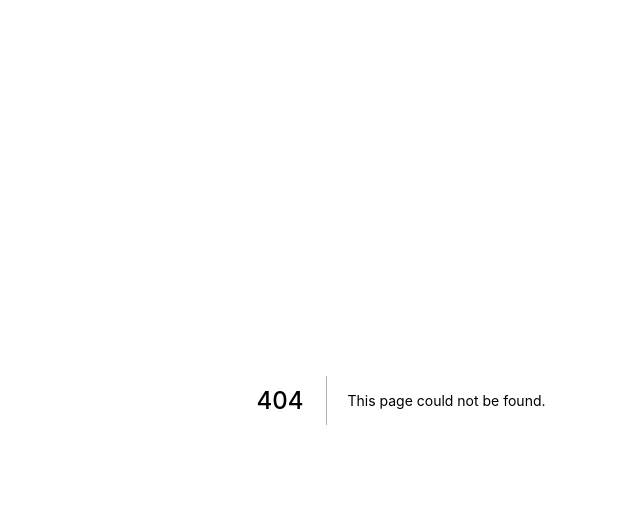
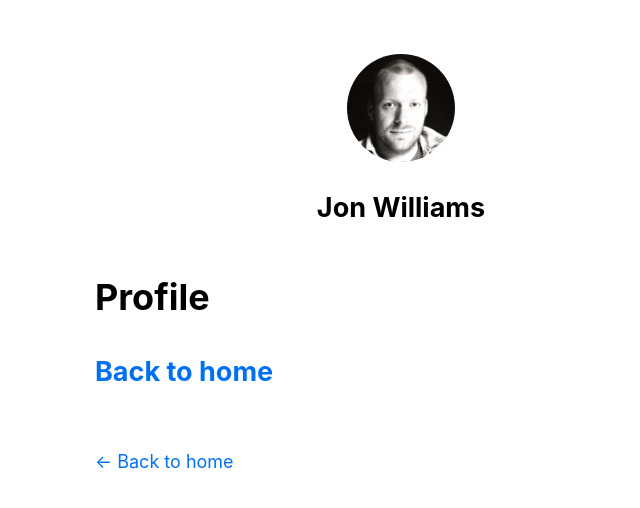
Before and after one commit to jon-williams-dev/jw-dev-next, a Next.js app: page /profile in a window 1280 px wide. Before the commit this address had no page. Shown: the top 508 px of the page, without its empty margins (239-879 px from the left). Built offline with nearby package versions, Linux system fonts and the light colour scheme.

Commit message:
added some very basix layout

```diff
--- /dev/null
+++ b/components/layout.js
@@ -0,0 +1,79 @@
+// import styles from './layout.module.css'
+
+// export default function Layout({ children }) {
+//   // return <div>{children}</div>
+//   return <div className={styles.container}>{children}</div>
+// }
+
+
+import Head from 'next/head'
+import Image from 'next/image'
+import styles from './layout.module.css'
+import utilStyles from '../styles/utils.module.css'
+import Link from 'next/link'
+
+const name = 'Jon Williams'
+export const siteTitle = 'Jon Williams Dev'
+
+export default function Layout({ children, home }) {
+  return (
+    <div className={styles.container}>
+      <Head>
+        <link rel="icon" href="/favicon.ico" />
+        <meta name="description" content="Jon Williams Full Stack Web Developer" />
+        //         <meta name="keywords" content="web,developer,web developer,full stack,freelance,freelancer,tuebingen,tübingen,germany,uk,england,ruby,rails,ruby on rails,ror,hotwire,react,next,html,css,javascript" />
+        <meta
+          property="og:image"
+          content={`https://og-image.vercel.app/${encodeURI(
+            siteTitle
+          )}.png?theme=light&md=0&fontSize=75px&images=https%3A%2F%2Fassets.vercel.com%2Fimage%2Fupload%2Ffront%2Fassets%2Fdesign%2Fnextjs-black-logo.svg`}
+        />
+        <meta name="og:title" content={siteTitle} />
+        <meta name="twitter:card" content="summary_large_image" />
+      </Head>
+      <header className={styles.header}>
+        {home ? (
+          <>
+            <Image
+              priority
+              src="/images/profile.jpg"
+              className={utilStyles.borderCircle}
+              height={144}
+              width={144}
+              alt={name}
+            />
+            <h1 className={utilStyles.heading2Xl}>{name}</h1>
+          </>
+        ) : (
+          <>
+            <Link href="/">
+              <a>
+                <Image
+                  priority
+                  src="/images/profile.jpg"
+                  className={utilStyles.borderCircle}
+                  height={108}
+                  width={108}
+                  alt={name}
+                />
+              </a>
+            </Link>
+            <h2 className={utilStyles.headingLg}>
+              <Link href="/">
+                <a className={utilStyles.colorInherit}>{name}</a>
+              </Link>
+            </h2>
+          </>
+        )}
+      </header>
+      <main>{children}</main>
+      {!home && (
+        <div className={styles.backToHome}>
+          <Link href="/">
+            <a>← Back to home</a>
+          </Link>
+        </div>
+      )}
+    </div>
+  )
+}
--- /dev/null
+++ b/components/layout.module.css
@@ -0,0 +1,15 @@
+.container {
+  max-width: 36rem;
+  padding: 0 1rem;
+  margin: 3rem auto 6rem;
+}
+
+.header {
+  display: flex;
+  flex-direction: column;
+  align-items: center;
+}
+
+.backToHome {
+  margin: 3rem 0 0;
+}
--- /dev/null
+++ b/pages/profile.js
@@ -0,0 +1,19 @@
+import Head from 'next/head'
+import Link from 'next/link'
+import Layout from '../components/layout'
+
+export default function Profile() {
+  return (
+    <Layout>
+      <Head>
+        <title>Profile</title>
+      </Head>
+      <h1>Profile</h1>
+      <h2>
+        <Link href="/">
+          <a>Back to home</a>
+        </Link>
+      </h2>
+    </Layout>
+  )
+}
--- a/styles/Home.module.css
+++ b/styles/Home.module.css
@@ -1,4 +1,4 @@
-.container {
+/*.container {
   min-height: 100vh;
   padding: 0 0.5rem;
   display: flex;
@@ -119,3 +119,4 @@
     flex-direction: column;
   }
 }
+*/
--- a/styles/globals.css
+++ b/styles/globals.css
@@ -1,4 +1,4 @@
-html,
+/*html,
 body {
   padding: 0;
   margin: 0;
@@ -14,3 +14,32 @@
 * {
   box-sizing: border-box;
 }
+*/
+
+html,
+body {
+  padding: 0;
+  margin: 0;
+  font-family: -apple-system, BlinkMacSystemFont, Segoe UI, Roboto, Oxygen, Ubuntu,
+    Cantarell, Fira Sans, Droid Sans, Helvetica Neue, sans-serif;
+  line-height: 1.6;
+  font-size: 18px;
+}
+
+* {
+  box-sizing: border-box;
+}
+
+a {
+  color: #0070f3;
+  text-decoration: none;
+}
+
+a:hover {
+  text-decoration: underline;
+}
+
+img {
+  max-width: 100%;
+  display: block;
+}
--- /dev/null
+++ b/styles/utils.module.css
@@ -0,0 +1,52 @@
+.heading2Xl {
+  font-size: 2.5rem;
+  line-height: 1.2;
+  font-weight: 800;
+  letter-spacing: -0.05rem;
+  margin: 1rem 0;
+}
+
+.headingXl {
+  font-size: 2rem;
+  line-height: 1.3;
+  font-weight: 800;
+  letter-spacing: -0.05rem;
+  margin: 1rem 0;
+}
+
+.headingLg {
+  font-size: 1.5rem;
+  line-height: 1.4;
+  margin: 1rem 0;
+}
+
+.headingMd {
+  font-size: 1.2rem;
+  line-height: 1.5;
+}
+
+.borderCircle {
+  border-radius: 9999px;
+}
+
+.colorInherit {
+  color: inherit;
+}
+
+.padding1px {
+  padding-top: 1px;
+}
+
+.list {
+  list-style: none;
+  padding: 0;
+  margin: 0;
+}
+
+.listItem {
+  margin: 0 0 1.25rem;
+}
+
+.lightText {
+  color: #666;
+}
```
Also changed, not shown: pages/_app.js (+8 -3 lines), pages/index.js (+50 -61 lines), public/images/profile.jpg (added).
